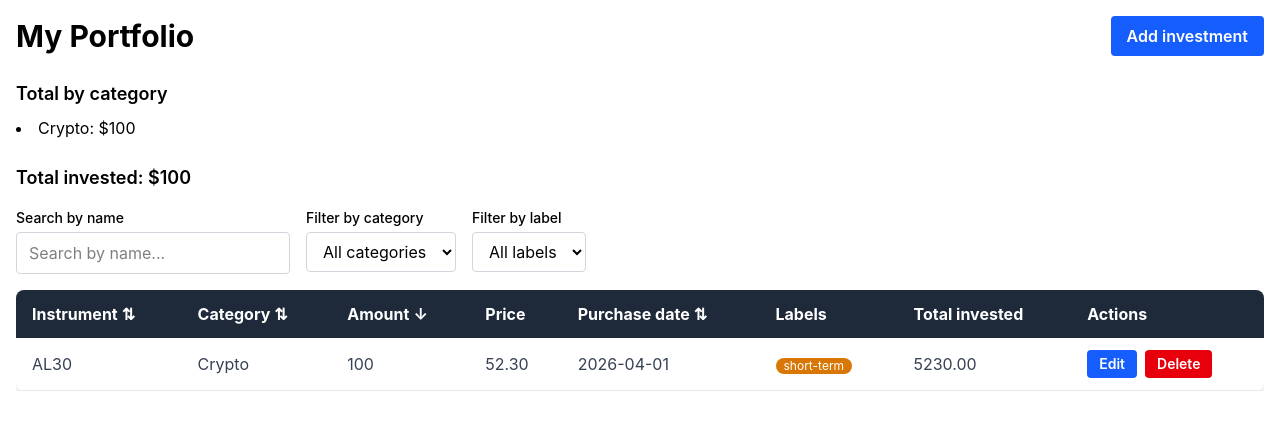
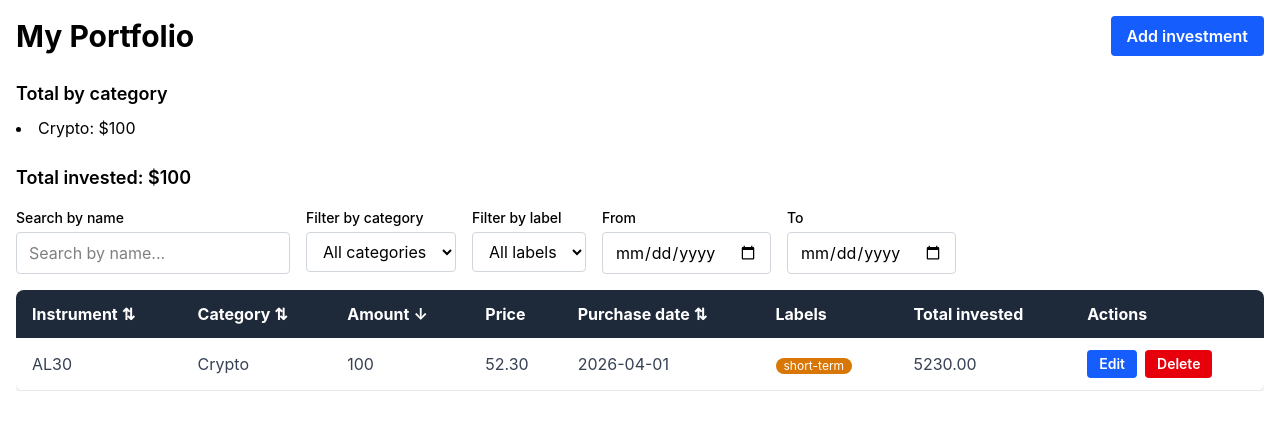
Before and after one commit to aarongutierrez08/my-investments, a Next.js app: page / in a window 1280 px wide. Shown: the top 430 px of the page. Built offline with nearby package versions, Linux system fonts and the light colour scheme.

Commit message:
feat: implement issue #45 (#46)
Co-authored-by: arito <agutierrez@zetti.com.ar>

```diff
--- a/app/InvestmentsTable.tsx
+++ b/app/InvestmentsTable.tsx
@@ -21,6 +21,8 @@ export function InvestmentsTable({ investments, labels: labelsData }: Investment
   const [categoryFilter, setCategoryFilter] = useState<CategoryFilter>('');
   const [labelFilter, setLabelFilter] = useState<string>('');
   const [nameSearch, setNameSearch] = useState<string>('');
+  const [fromDate, setFromDate] = useState<string>('');
+  const [toDate, setToDate] = useState<string>('');
   const [sortDirection, setSortDirection] = useState<SortDirection>('desc');
   const [dateSortDirection, setDateSortDirection] = useState<SortDirection>(null);
   const [nameSortDirection, setNameSortDirection] = useState<SortDirection>(null);
@@ -48,9 +50,15 @@ export function InvestmentsTable({ investments, labels: labelsData }: Investment
       if (trimmedSearch && !investment.instrument.toLowerCase().includes(trimmedSearch)) {
         return false;
       }
+      if (fromDate || toDate) {
+        const purchaseDate = investment.purchaseDate || '';
+        if (!purchaseDate) return false;
+        if (fromDate && purchaseDate < fromDate) return false;
+        if (toDate && purchaseDate > toDate) return false;
+      }
       return true;
     });
-  }, [investments, categoryFilter, labelFilter, nameSearch]);
+  }, [investments, categoryFilter, labelFilter, nameSearch, fromDate, toDate]);
 
   const displayedInvestments = useMemo(() => {
     if (sortDirection !== null) {
@@ -251,6 +259,30 @@ export function InvestmentsTable({ investments, labels: labelsData }: Investment
             ))}
           </select>
         </div>
+        <div>
+          <label htmlFor="from-date" className="block text-sm font-medium mb-1">
+            From
+          </label>
+          <input
+            id="from-date"
+            type="date"
+            value={fromDate}
+            onChange={(event) => setFromDate(event.target.value)}
+            className="border border-gray-300 rounded px-3 py-2"
+          />
+        </div>
+        <div>
+          <label htmlFor="to-date" className="block text-sm font-medium mb-1">
+            To
+          </label>
+          <input
+            id="to-date"
+            type="date"
+            value={toDate}
+            onChange={(event) => setToDate(event.target.value)}
+            className="border border-gray-300 rounded px-3 py-2"
+          />
+        </div>
       </div>
       {filteredInvestments.length === 0 ? (
         <p className="text-center text-gray-500">No investments in this category.</p>
```
Also changed, not shown: 1 other file (tests, documents, lock files or other folders).
